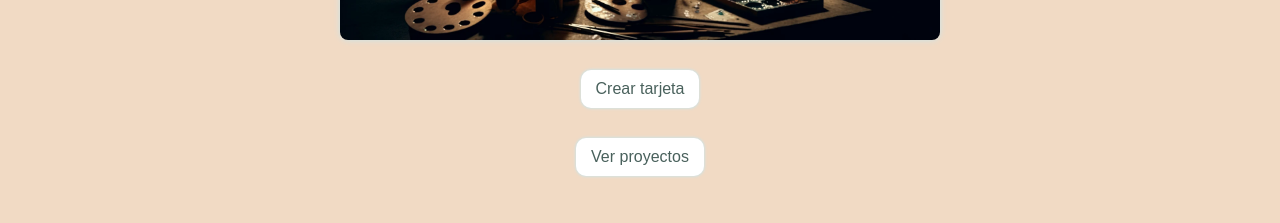
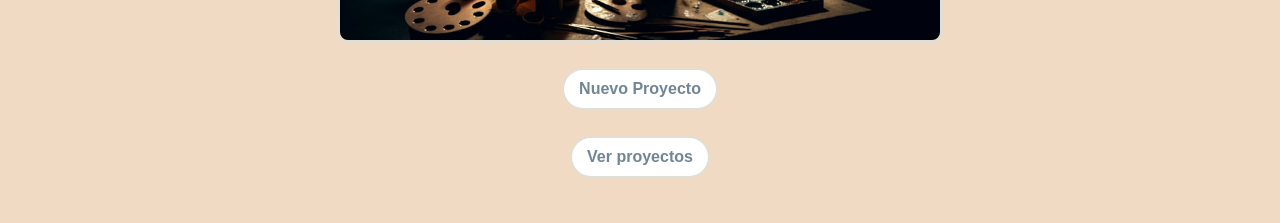
Before and after one commit to BiancaMesa/promo-w-module-4-team-2, a React (Vite) app in the folder web/: page /#/ in a window 1280 px wide. Shown: the part 483-706 px from the top of the page. Built offline with nearby package versions, Linux system fonts and the light colour scheme; no server answers.

Commit message:
styles projects page

```diff
--- a/web/src/components/LandingPage.jsx
+++ b/web/src/components/LandingPage.jsx
@@ -12,7 +12,7 @@ function LandingPage() {
         alt="proyectos-paintones"
       />
       <Link to="/card">
-        <button className="landingContainer__button">Crear tarjeta</button>
+        <button className="landingContainer__button">Nuevo Proyecto</button>
       </Link>
 
       <Link to="/projects">
--- a/web/src/scss/components/LandingPage.scss
+++ b/web/src/scss/components/LandingPage.scss
@@ -32,10 +32,11 @@ body, html {
 
 .landingContainer__button {
     font-size: 16px;
+    font-weight: bold;
     padding: 10px 15px;
-    border-radius: 10px;
+    border-radius: 25px ;
     background-color: white;
-    color: rgb(73, 97, 92);
+    color: rgb(113, 134, 149);
     border: transparent;
     box-shadow: 0 0 3px 0.5px rgb(201, 229, 236);
     cursor: pointer;
--- a/web/src/scss/components/ProjectCard.scss
+++ b/web/src/scss/components/ProjectCard.scss
@@ -1,7 +1,6 @@
 @import '../core/Variables';
 
 .project {
-    // width: 500px;
     width: 50%;
     margin-bottom: 30px;
     list-style: none;
@@ -9,8 +8,6 @@
     @media screen and (max-width: 1000px) {
         width: 100%;
     }
-
-
 }
 
 .project .project__projectImg {
@@ -24,11 +21,6 @@
 
 }
 
-//   .project .projectCard {
-//     margin-inline: 20px;
-//     margin-top: -380px;
-//     z-index: 1;
-//   }
 
 .project .projectCard {
     margin-inline: 20px;
@@ -38,8 +30,6 @@
     background-position: center;
     min-height: 350px;
     height: 355px;
-
-
 }
 
 
@@ -59,7 +49,17 @@
     border: 1px solid #E0E0E0;
 }
 
-.projectCard .projectCard__projectTitle {
+// .projectCard .projectCard__projectTitle {
+//     grid-column: 2;
+//     position: relative;
+//     margin: 15px 10px 1rem 0;
+//     text-align: center;
+//     text-transform: capitalize;
+
+//     font-family: $font-card-section;
+// }
+
+.projectCard__projectTitle {
     grid-column: 2;
     position: relative;
     margin: 15px 10px 1rem 0;
@@ -69,12 +69,17 @@
     font-family: $font-card-section;
 }
 
+.projectCard__projectTitle {
+    margin-top: 15px;
+
+}
+
 .projectCard .projectCard__projectTitle::before {
     content: '';
     position: absolute;
     bottom: 0;
     left: 50%;
-    transform: translateX(-50%);
+    transform: translate(-50%, -900%);
     width: 80%;
     height: 2px;
     background-color: $color-black;
@@ -135,6 +140,10 @@
     font-weight: bold;
 }
 
+// .projectCard__description {
+//     margin-bottom: 80px;
+// }
+
 .projectCard .projectCard__technicalInfo {
     display: grid;
     justify-content: end;
```
